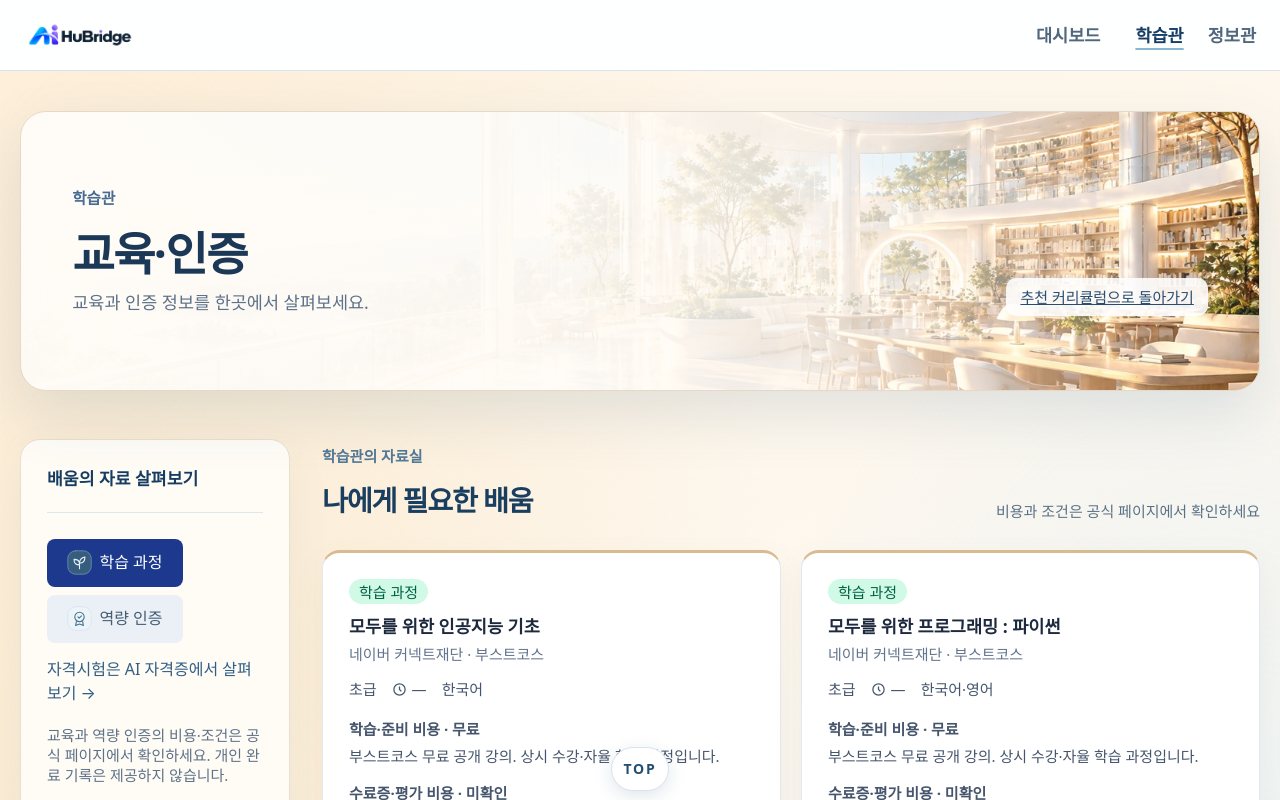
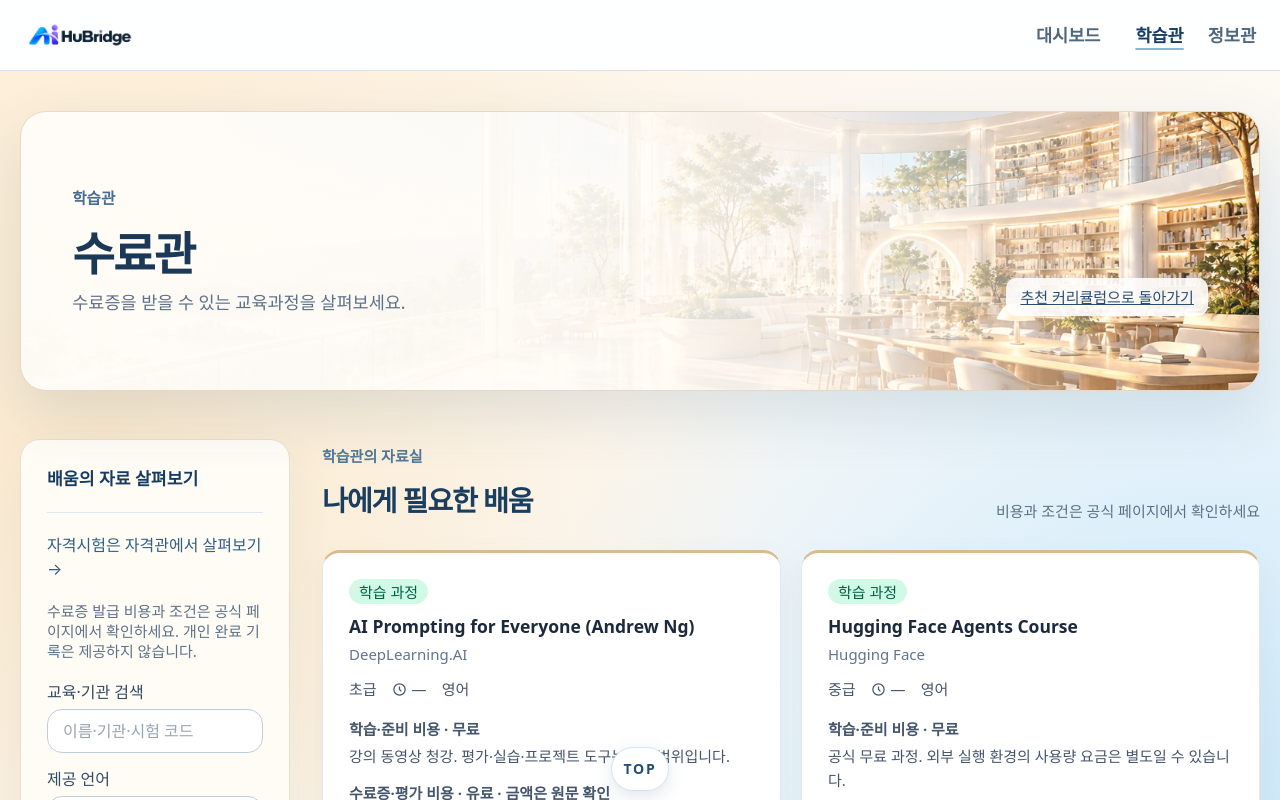
Before and after one commit to Oh-JunTaek/AIHuBridge, a React (Vite) app: page /certs in a window 1280 px wide. Shown: the top 800 px of the page. Built offline with nearby package versions, Linux system fonts and the light colour scheme; a web font is replaced by a local one.

Commit message:
feat: 자격관 확장과 수료 과정 구분

```diff
--- a/src/data/qualifications.ts
+++ b/src/data/qualifications.ts
@@ -12,6 +12,11 @@
 
 // 시험 정보는 공식 안내의 최소 사실만 기록하며, 세부 조건은 원문에서 확인한다.
 export const qualifications: Qualification[] = [
+  { id:'computer-skills-2', name:'컴퓨터활용능력 2급', provider:'대한상공회의소', classification:'국가기술자격', tags:['컴퓨터 활용','스프레드시트'], language:['한국어'], delivery:'국내 시험장 · 접수처에서 일정 확인', intro:'컴퓨터 일반과 스프레드시트 활용 능력을 필기와 실기로 평가합니다.', fee:'필기 20,500원 · 실기 25,000원 · 접수 수수료 별도', prerequisites:'응시 제한 없음 · 실기는 필기 합격 후 2년 이내 응시', validity:'공식 안내 확인', url:'https://license.korcham.net/co/examguide.do?mm=22', verifiedAt:date, preparation:[{label:'대한상공회의소 시험 안내',url:'https://license.korcham.net/co/examguide.do?mm=22',note:'출제 과목과 실기 프로그램 확인'}] },
+  { id:'computer-skills-1', name:'컴퓨터활용능력 1급', provider:'대한상공회의소', classification:'국가기술자격', tags:['컴퓨터 활용','스프레드시트','데이터베이스'], language:['한국어'], delivery:'국내 시험장 · 접수처에서 일정 확인', intro:'스프레드시트와 데이터베이스 활용 능력을 필기와 실기로 평가합니다.', fee:'필기 20,500원 · 실기 25,000원 · 접수 수수료 별도', prerequisites:'응시 제한 없음 · 실기는 필기 합격 후 2년 이내 응시', validity:'공식 안내 확인', url:'https://license.korcham.net/co/examguide.do?mm=22', verifiedAt:date, preparation:[{label:'대한상공회의소 시험 안내',url:'https://license.korcham.net/co/examguide.do?mm=22',note:'출제 과목과 실기 프로그램 확인'}] },
+  { id:'itq', name:'정보기술자격 (ITQ)', provider:'한국생산성본부', classification:'국가공인 민간자격', tags:['컴퓨터 활용','사무 프로그램'], language:['한국어'], delivery:'국내 정기시험 · 접수처에서 시험장 확인', intro:'문서 작성과 스프레드시트 등 사무 프로그램 활용을 실기로 평가합니다. 과목별 점수에 따라 A·B·C등급이 부여됩니다.', fee:'일반 접수 1과목 22,000원 · 2과목 42,000원 · 3과목 60,000원 · 결제 수수료 1,000원 별도', prerequisites:'응시자격 제한 없음', validity:'공식 안내 확인', url:'https://license.kpc.or.kr/nasec/qlfint/qlfint/selectItqinfotchnlgyqc.do?pageKind=announcement', verifiedAt:date, preparation:[{label:'ITQ 공식 시험 안내',url:'https://license.kpc.or.kr/nasec/qlfint/qlfint/selectItqinfotchnlgyqc.do?pageKind=announcement',note:'시험 과목과 프로그램 버전 확인'}] },
+  { id:'word-processor', name:'워드프로세서', provider:'대한상공회의소', classification:'국가기술자격', tags:['컴퓨터 활용','문서 작성'], language:['한국어'], delivery:'국내 시험장 · 접수처에서 일정 확인', intro:'컴퓨터 기초와 문서 작성·편집 능력을 필기와 실기로 평가합니다.', fee:'필기 19,000원 · 실기 22,000원 · 접수 수수료 별도', prerequisites:'응시 제한 없음 · 실기는 필기 합격 후 2년 이내 응시', validity:'공식 안내 확인', url:'https://license.korcham.net/co/examguide.do?cd=0102&mm=22', verifiedAt:date, preparation:[{label:'대한상공회의소 시험 안내',url:'https://license.korcham.net/co/examguide.do?cd=0102&mm=22',note:'시험 과목과 실기 프로그램 확인'}] },
+  { id:'information-processing-engineer', name:'정보처리기사', provider:'한국산업인력공단', classification:'국가기술자격', tags:['소프트웨어 개발','컴퓨터 기초'], language:['한국어'], delivery:'국내 시험장 · 회차별 시험장 확인', intro:'소프트웨어 설계·개발과 정보시스템 구축 등 정보처리 역량을 평가합니다.', fee:'필기 19,400원 · 실기 22,600원', prerequisites:'기사 응시자격 요건 확인 필요 · 학력·경력 등 자가진단과 서류 확인', validity:'공식 안내 확인', url:'https://www.q-net.or.kr/crf005.do?id=crf00503s02&jmCd=1320', verifiedAt:date, preparation:[{label:'Q-Net 정보처리기사 시험 안내',url:'https://www.q-net.or.kr/crf005.do?id=crf00503s02&jmCd=1320',note:'출제기준과 응시자격 확인'},python] },
   { id:'aice-associate', name:'AICE Associate', provider:'KT · 한국경제신문', classification:'국가공인 민간자격', tags:['AI 개발·ML','데이터'], language:['한국어'], delivery:'온라인 감독 및 일부 국내 시험장 · 회차별 확인', intro:'파이썬 기반 데이터 분석과 AI 모델링 역량을 평가합니다.', fee:'미확인 · 공식 접수처에서 확인', prerequisites:'다른 등급 합격은 필수가 아닙니다. 응시 조건은 공식 안내를 확인하세요.', validity:'미확인 · 공식 안내 확인', url:'https://aice.study/board/faq/list', verifiedAt:date, preparation:[python,{label:'AICE 공식 학습 안내',url:'https://aice.study/front/learningAssociate',note:'공식 학습 · 과정별 이용 조건 확인'}] },
   { id:'aice-basic', name:'AICE Basic', provider:'KT · 한국경제신문', classification:kpcKind, tags:['AI 기초','데이터'], language:['한국어'], delivery:'온라인 · 회차별 시험 방식 확인', intro:'코딩 없이 AI 기초와 데이터 활용 역량을 평가합니다.', fee:'미확인 · 공식 접수처에서 확인', prerequisites:'공식 응시 조건 확인', validity:'미확인 · 공식 안내 확인', url:'https://aice.study/certi/examSchedule', verifiedAt:date, preparation:[{label:'AICE Basic 공식 학습',url:'https://aice.study/front/learningBasic',note:'공식 학습 · 일부 유료, 시험 대비 자료 여부 별도 확인'}] },
   { id:'ai-pot-1', name:'AI-POT 1급', provider:'한국생산성본부', classification:kpcKind, tags:['생성형 AI','프롬프트'], language:['한국어'], delivery:kpcDelivery, intro:'생성형 AI 프롬프트 작성과 활용 능력을 평가합니다.', officialExcerpt:'프롬프트 작성 방법에 관한 이론 및 실기형 시험', fee:'68,000원 · 결제대행수수료 1,000원 별도', prerequisites:'응시자격 제한 없음', validity:'미확인 · 공식 안내 확인', url:'https://license.kpc.or.kr/nasec/qlfint/qlfint/selectAipot.do?pageKind=announcement', verifiedAt:date, preparation:[kpcPractice] },
--- a/src/lib/i18n.ts
+++ b/src/lib/i18n.ts
@@ -17,8 +17,8 @@
     learning: '학습관',
     information: '정보관',
     path: '추천 커리큘럼',
-    certs: '교육·인증',
-    qualifications: 'AI 자격증',
+    certs: '수료관',
+    qualifications: '자격관',
     calendar: 'AI 캘린더',
   },
   footer: { copy: 'AI 소식·교육·일정을 한곳에서' },
@@ -49,12 +49,12 @@
     filterCategory: '분야:',
     filterAll: '전체',
     filterReset: '조건 초기화',
-    toCerts: '교육·인증 보기',
+    toCerts: '수료관 보기',
   },
   certs: {
-    title: '교육·인증',
+    title: '수료관',
     back: '추천 커리큘럼으로 돌아가기',
-    note: '교육과 역량 인증의 비용·조건은 공식 페이지에서 확인하세요. 개인 완료 기록은 제공하지 않습니다.',
+    note: '수료증 발급 비용과 조건은 공식 페이지에서 확인하세요. 개인 완료 기록은 제공하지 않습니다.',
     footer: '비용과 조건은 변경될 수 있습니다. 각 카드의 검토일·공식 근거와 신청 화면을 확인하세요.',
     free: '무료',
     official: '공식 페이지',
--- a/src/pages/Certs.tsx
+++ b/src/pages/Certs.tsx
@@ -1,16 +1,16 @@
 import { MobileFilter } from '../components/MobileFilter';
-import { StageSymbol } from '../components/StageSymbol';
 import { useEffect, useState } from 'react';
 import { certifications } from '../data/certifications';
 import { selectCertifications } from '../lib/cert-rules.mjs';
 import { CertCard } from '../components/CertCard';
 import { useT } from '../lib/i18n';
-import type { CertType } from '../types';
 import { Link } from 'react-router-dom';
+
+// 공식 과정별 수료증 발급을 확인한 항목만 수료관에 노출한다.
+const completionCourseIds = new Set(['dlai-prompting', 'hf-agents', 'google-ai-essentials', 'coursera-ai-for-everyone']);
 
 export default function Certs() {
   const t = useT();
-  const [tab, setTab] = useState<CertType>('course');
   const [language, setLanguage] = useState('');
   const [cost, setCost] = useState('');
   const [query, setQuery] = useState('');
@@ -19,17 +19,12 @@
     const timer = window.setInterval(() => setNow(Date.now()), 60000);
     return () => window.clearInterval(timer);
   }, []);
-  const shown = selectCertifications(certifications, { type: tab, language, cost, query }, now);
-
-  const tabs: { id: CertType; label: string; symbol: 'foundation' | 'try' | 'certify' }[] = [
-    { id: 'course', label: '학습 과정', symbol: 'foundation' },
-    { id: 'micro', label: '역량 인증', symbol: 'certify' },
-  ];
+  const shown = selectCertifications(certifications.filter((course) => completionCourseIds.has(course.id)), { type: 'course', language, cost, query }, now);
 
   return (
     <div className="space-page space-library space-certs mx-auto max-w-6xl px-4 py-6">
       <header className="space-header mb-6 flex flex-wrap items-baseline justify-between gap-3">
-        <div><p className="space-label">학습관</p><h1 className="text-2xl font-bold text-stone-800 dark:text-stone-100">{t('certs.title')}</h1><p className="space-caption">교육과 인증 정보를 한곳에서 살펴보세요.</p></div>
+        <div><p className="space-label">학습관</p><h1 className="text-2xl font-bold text-stone-800 dark:text-stone-100">{t('certs.title')}</h1><p className="space-caption">수료증을 받을 수 있는 교육과정을 살펴보세요.</p></div>
         <Link to="/path" className="text-xs underline">
           {t('certs.back')}
         </Link>
@@ -37,27 +32,11 @@
 
       <div className="reading-layout">
       <a className="results-skip" href="#reading-results">결과 바로 보기</a>
-      <aside className="reading-sidebar" aria-label="교육·인증 탐색">
+      <aside className="reading-sidebar" aria-label="수료 과정 탐색">
       <p className="reading-label">배움의 자료 살펴보기</p>
-      <MobileFilter summary={`${t('certs.tab.' + tab)} · ${[language, cost, query].filter(Boolean).length ? `추가 조건 ${[language, cost, query].filter(Boolean).length}개` : '전체 조건'}`}>
-      <nav aria-label="교육·인증 유형" className="mb-4 flex flex-wrap gap-2 text-sm">
-        {tabs.map((tb) => (
-          <button
-            key={tb.id}
-            onClick={() => setTab(tb.id)}
-            aria-pressed={tab === tb.id}
-            className={`flex items-center gap-1.5 rounded-full px-4 py-1.5 font-medium ${
-              tab === tb.id
-                ? 'bg-blue-900 text-white'
-                : 'bg-stone-100 text-stone-600 hover:bg-stone-200 dark:bg-stone-800 dark:text-stone-300'
-            }`}
-          >
-            <StageSymbol kind={tb.symbol} /><span>{t('certs.tab.' + tb.id)}</span>
-          </button>
-        ))}
-      </nav>
+      <MobileFilter summary={`수료 과정 · ${[language, cost, query].filter(Boolean).length ? `추가 조건 ${[language, cost, query].filter(Boolean).length}개` : '전체 조건'}`}>
 
-      <Link to="/qualifications" className="qualification-catalog-link">자격시험은 AI 자격증에서 살펴보기 →</Link>
+      <Link to="/qualifications" className="qualification-catalog-link">자격시험은 자격관에서 살펴보기 →</Link>
 
       <p className="mb-4 text-xs text-stone-500 dark:text-stone-400">{t('certs.note')}</p>
 
@@ -71,9 +50,9 @@
       </section>
       </MobileFilter>
       </aside>
-      <section id="reading-results" className="reading-results" aria-label="교육·인증 목록">
+      <section id="reading-results" className="reading-results" aria-label="수료 과정 목록">
       <div className="results-heading"><div><span>학습관의 자료실</span><h2>나에게 필요한 배움</h2></div><p>비용과 조건은 공식 페이지에서 확인하세요</p></div>
-      {!shown.length && <p className="py-6 text-sm">조건에 맞는 교육·인증이 없습니다. 다른 유형을 선택하거나 조건을 초기화해 보세요.</p>}
+      {!shown.length && <p className="py-6 text-sm">조건에 맞는 수료 과정이 없습니다. 검색어나 조건을 변경해 보세요.</p>}
 
       <div className="grid gap-4 sm:grid-cols-2">
         {shown.map((c) => (
--- a/src/pages/Dashboard.tsx
+++ b/src/pages/Dashboard.tsx
@@ -25,7 +25,7 @@
           <Link to="/updates"><span>AI 소식</span><WayfindingIcon /></Link>
           <Link to="/calendar"><span>AI 캘린더</span><WayfindingIcon /></Link>
           <Link to="/path"><span>추천 커리큘럼</span><WayfindingIcon /></Link>
-          <Link to="/certs"><span>교육·인증</span><WayfindingIcon /></Link>
+          <Link to="/certs"><span>수료관</span><WayfindingIcon /></Link>
         </aside>
         <div className="dashboard-content">
           <div className="results-heading"><div><span>정보관의 소식</span><h2>최근 소식 살펴보기</h2></div><Link to="/updates">소식 모두 보기 <WayfindingIcon /></Link></div>
--- a/src/pages/Home.tsx
+++ b/src/pages/Home.tsx
@@ -9,8 +9,8 @@
   { to: '/updates', title: 'AI 소식', description: 'AI의 새로운 소식과 연구를 살펴보세요.', Icon: CompassIcon, style: 'news' },
   { to: '/calendar', title: 'AI 캘린더', description: '관심 있는 AI 행사와 일정을 찾아보세요.', Icon: ClockIcon, style: 'calendar' },
   { to: '/path', title: '추천 커리큘럼', description: '기초부터 이어지는 학습 경로를 만나보세요.', Icon: BookIcon, style: 'learning' },
-  { to: '/certs', title: '교육·인증', description: '다양한 교육 과정과 인증 정보를 확인하세요.', Icon: BadgeIcon, style: 'certs' },
-  { to: '/qualifications', title: 'AI 자격증', description: '나에게 맞는 AI 자격시험을 찾아보세요.', Icon: BadgeIcon, style: 'certs' },
+  { to: '/certs', title: '수료관', description: '수료증을 받을 수 있는 교육과정을 만나보세요.', Icon: BadgeIcon, style: 'certs' },
+  { to: '/qualifications', title: '자격관', description: '컴퓨터 활용부터 AI까지 자격시험을 찾아보세요.', Icon: BadgeIcon, style: 'certs' },
 ];
 
 export default function Home() {
--- a/src/pages/Qualifications.tsx
+++ b/src/pages/Qualifications.tsx
@@ -32,7 +32,7 @@
   const open = (id: string) => { const next = new URLSearchParams(params); next.set('exam', id); setParams(next, { replace: true }); };
 
   return <div className="space-page space-library qualifications-page mx-auto max-w-6xl px-4 py-6">
-    <header className="space-header mb-6"><div><p className="space-label">학습관</p><h1>AI 자격증</h1><p className="space-caption">나에게 맞는 시험을 찾아 준비해 보세요.</p></div></header>
+    <header className="space-header mb-6"><div><p className="space-label">학습관</p><h1>자격관</h1><p className="space-caption">컴퓨터 활용부터 AI까지, 나에게 맞는 자격시험을 찾아보세요.</p></div></header>
     <section className="qualification-filters" aria-label="자격증 검색과 필터">
       <div className="qualification-filter-heading"><div><span>자격 탐색</span><h2>나에게 맞는 자격 찾기</h2></div><p>시험 언어와 자격 종류를 비교해 보세요.</p></div>
       <div className="qualification-filter-grid">
@@ -43,7 +43,7 @@
       </div>
       <div className="qualification-filter-footer"><p role="status">조건에 맞는 자격증 {results.length}개</p><button type="button" onClick={() => { setQuery(''); setTag(''); setClassification(''); setLanguage(''); }}>조건 초기화</button></div>
     </section>
-    <section className="qualification-results" aria-label="AI 자격증 목록">
+    <section className="qualification-results" aria-label="자격증 목록">
       <div className="results-heading"><div><span>학습관의 자격 안내</span><h2>도전할 자격증 살펴보기</h2></div><p>시험 조건은 공식 페이지에서 다시 확인하세요</p></div>
       {results.length === 0 && <p className="qualification-empty">조건에 맞는 자격증이 없습니다. 검색어나 필터를 변경해 보세요.</p>}
       <div className="qualification-list">{results.map((item) => <button type="button" className="qualification-card" key={item.id} onClick={() => open(item.id)}>
```
Also changed, not shown: 3 other files (tests, documents, lock files or other folders).
